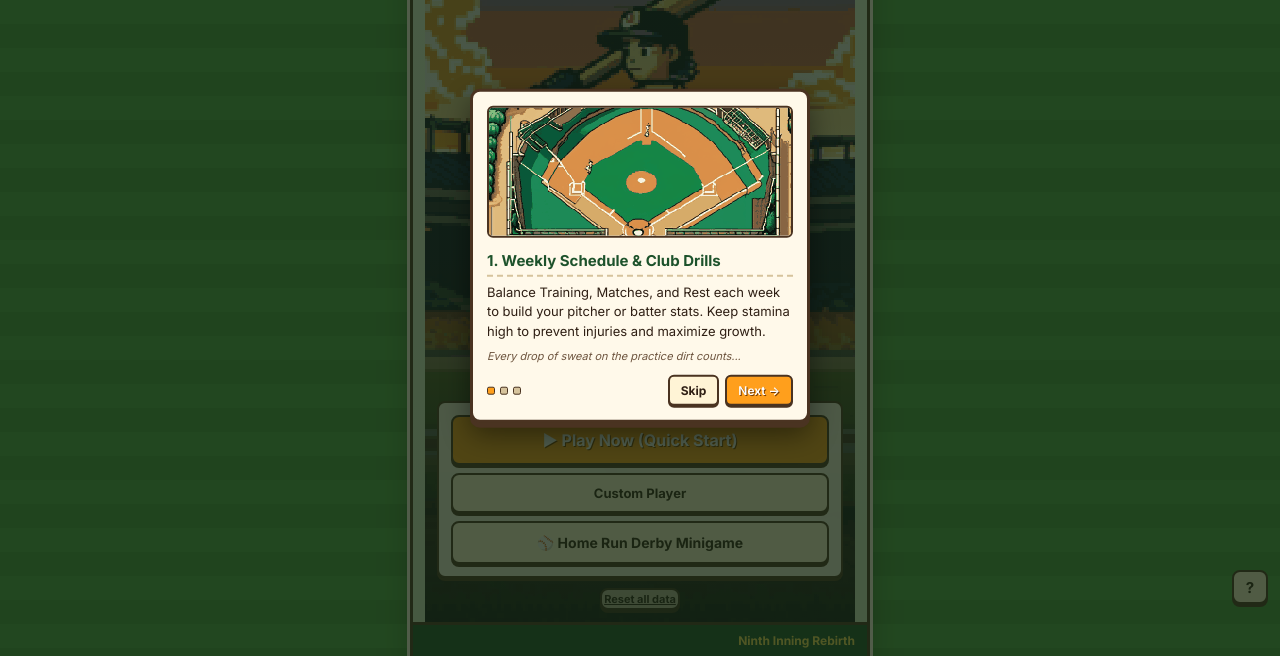
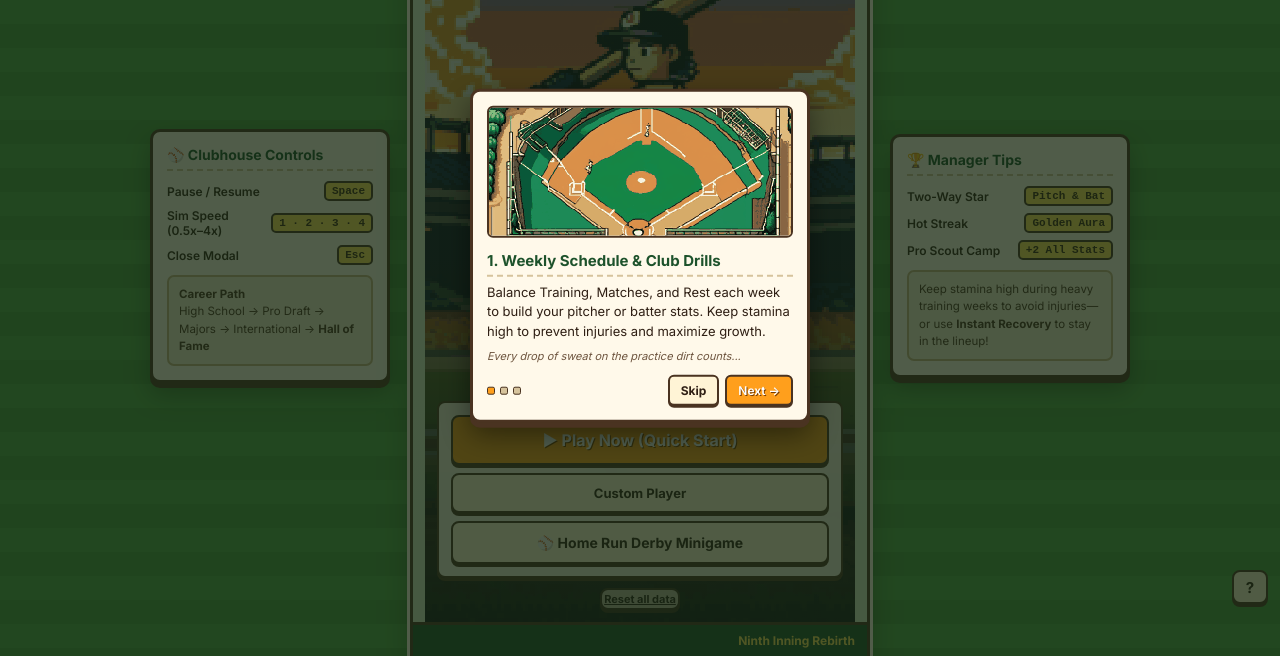
Before and after one commit to syk-land/ninth-inning-rebirth, a plain HTML site: page index.html in a window 1280 px wide. Shown: the part 144-800 px from the top of the page. Drawn offline with nearby package versions, Linux system fonts and the light colour scheme; no server answers.

Commit message:
feat(ninth-inning): add PC landscape 16:9 Kairosoft side panels for portal viewports

```diff
--- a/index.html
+++ b/index.html
@@ -80,6 +80,19 @@
   </script>
 </head>
 <body>
+  <div class="portal-shell">
+    <aside class="side-panel" aria-label="Controls and Roadmap">
+      <h2 class="side-title">⚾ Clubhouse Controls</h2>
+      <ul class="side-list">
+        <li><span>Pause / Resume</span><kbd class="side-kbd">Space</kbd></li>
+        <li><span>Sim Speed (0.5x–4x)</span><kbd class="side-kbd">1 · 2 · 3 · 4</kbd></li>
+        <li><span>Close Modal</span><kbd class="side-kbd">Esc</kbd></li>
+      </ul>
+      <div class="side-box">
+        <strong>Career Path</strong><br />
+        High School → Pro Draft → Majors → International → <strong>Hall of Fame</strong>
+      </div>
+    </aside>
     <div id="app">
       <header class="topbar">
         <div class="topbar-info" id="topbar-info"></div>
@@ -93,6 +106,18 @@
         <span class="footer-title" id="footer-title"></span>
       </footer>
     </div>
+    <aside class="side-panel" aria-label="Scout Tips">
+      <h2 class="side-title">🏆 Manager Tips</h2>
+      <ul class="side-list">
+        <li><span>Two-Way Star</span><kbd class="side-kbd">Pitch &amp; Bat</kbd></li>
+        <li><span>Hot Streak</span><kbd class="side-kbd">Golden Aura</kbd></li>
+        <li><span>Pro Scout Camp</span><kbd class="side-kbd">+2 All Stats</kbd></li>
+      </ul>
+      <div class="side-box">
+        Keep stamina high during heavy training weeks to avoid injuries—or use <strong>Instant Recovery</strong> to stay in the lineup!
+      </div>
+    </aside>
+  </div>
   <!-- 광고는 전면(인터스티셜)으로 시작/3시즌마다/은퇴 시점에 노출 — src/systems/ads.js -->
   <script type="module" src="src/main.js?v=20261120b"></script>
   <script defer src="src/views/tutorial.js?v=2100"></script>
--- a/styles/main.css
+++ b/styles/main.css
@@ -826,6 +826,83 @@ html, body, button, a, input, select, .action-card {
   100% { box-shadow: 0 3px 0 #4a3321, 0 0 0 0 rgba(255, 226, 89, 0); transform: scale(1); }
 }
 
+/* PC Landscape Side Panels (16:9 Portal Viewport) */
+.portal-shell {
+  width: 100%;
+  min-height: 100vh;
+  min-height: 100dvh;
+  display: flex;
+  align-items: center;
+  justify-content: center;
+  gap: 20px;
+}
+.portal-shell > #app {
+  margin: 0;
+  width: 100%;
+}
+.side-panel {
+  display: none;
+  width: 240px;
+  background: #fff9ea;
+  border: 3px solid #4a3321;
+  border-radius: 10px;
+  padding: 14px;
+  color: #2f1f14;
+  box-shadow: 0 5px 0 #4a3321, 0 12px 24px rgba(0, 0, 0, 0.35);
+  flex-direction: column;
+  gap: 10px;
+}
+.side-title {
+  margin: 0;
+  font-size: 14px;
+  font-weight: 900;
+  color: #1d522b;
+  border-bottom: 2px dashed #d6c39c;
+  padding-bottom: 6px;
+}
+.side-list {
+  list-style: none;
+  margin: 0;
+  padding: 0;
+  display: flex;
+  flex-direction: column;
+  gap: 7px;
+  font-size: 12px;
+  font-weight: 600;
+}
+.side-list li {
+  display: flex;
+  align-items: center;
+  justify-content: space-between;
+  gap: 6px;
+}
+.side-kbd {
+  display: inline-block;
+  padding: 2px 6px;
+  border-radius: 5px;
+  background: #ffe259;
+  border: 2px solid #4a3321;
+  color: #3b2412;
+  font-family: monospace;
+  font-size: 11px;
+  font-weight: 800;
+  white-space: nowrap;
+}
+.side-box {
+  background: #f5ebd1;
+  border: 2px solid #c9b283;
+  border-radius: 7px;
+  padding: 9px 10px;
+  font-size: 11.5px;
+  line-height: 1.5;
+  color: #4a3321;
+}
+@media (min-width: 980px) {
+  .side-panel {
+    display: flex;
+  }
+}
+
 @media (prefers-reduced-motion: reduce) {
   *, *::before, *::after {
     animation-duration: 0.01ms !important;
```
Lines whose indentation alone changed are shown as unchanged.
